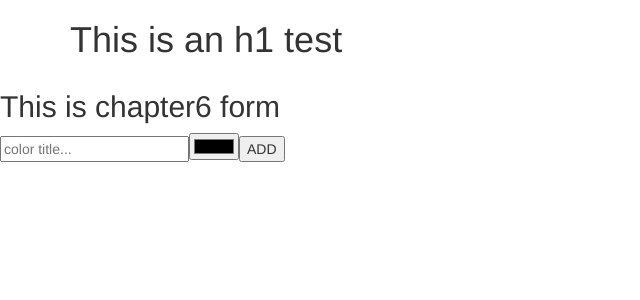
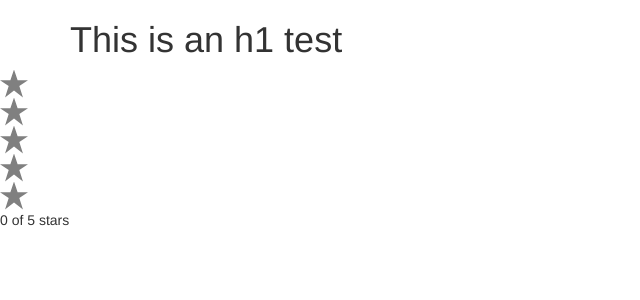
Before and after one commit to nerdmax/learning-react-test, a React (Create React App) app: page / in a window 1280 px wide. Shown: the top 300 px of the page, without its empty margins (0-640 px from the left). Built offline with nearby package versions, Linux system fonts and the light colour scheme.

Commit message:
Chapter6State

```diff
--- a/public/index.html
+++ b/public/index.html
@@ -28,6 +28,7 @@
     <div id="root"></div>
     <div id="chapter5-recipe"></div>
     <div id="chapter6-form"></div>
+    <div id="chapter6-state"></div>
     <!--
       This HTML file is a template.
       If you open it directly in the browser, you will see an empty page.
--- a/src/App.js
+++ b/src/App.js
@@ -6,14 +6,16 @@
 import { test } from "./test";
 import { Chapter3 } from "./Chapter3";
 import { Chapter5Recipe } from "./Chapter5";
-import { Chapter6Form } from './Chapter6';
+import { Chapter6Form } from "./Chapter6";
+import { Chapter6State } from "./Chapter6";
 
 class App extends Component {
   render() {
     // test();
     // Chapter3();
     // Chapter5Recipe();
-    Chapter6Form();
+    // Chapter6Form();
+    Chapter6State();
     return (
       // <div className="App">
       //   <header className="App-header">
--- a/src/Chapter6.js
+++ b/src/Chapter6.js
@@ -1,5 +1,5 @@
 import React, { Component } from "react";
-import PropTypes from 'prop-types';
+import PropTypes from "prop-types";
 import ReactDOM from "react-dom";
 
 // Refs
@@ -52,8 +52,65 @@
     onNewColor: f => f
   };
 
-  render(
-    <AddColorForm  />,
-    document.getElementById("chapter6-form")
-  );
+  render(<AddColorForm />, document.getElementById("chapter6-form"));
 };
+
+// State Management
+export const Chapter6State = () => {
+  const { render } = ReactDOM;
+
+  const Star = ({ selected = false, onClick = f => f }) => {
+    return (
+      <div className={selected ? "star selected" : "star"} onClick={onClick} />
+    );
+  };
+
+  Star.propTypes = {
+    selected: PropTypes.bool,
+    onClick: PropTypes.func
+  };
+
+  class StarRating extends Component {
+    constructor(props) {
+      super(props);
+      this.state = {
+        starsSelected: 0
+      };
+    }
+
+    change = starsSelected => {
+      return this.setState({ starsSelected });
+    };
+
+    render() {
+      const { totalStars } = this.props;
+      const { starsSelected } = this.state;
+      return (
+        <div className="star-rating">
+          {[...Array(totalStars)].map((n, i) => {
+            return (
+              <Star
+                key={i}
+                selected={i < starsSelected}
+                onClick={() => {
+                  return this.change(i + 1);
+                }}
+              />
+            );
+          })}
+          <p>{`${starsSelected} of ${totalStars} stars`}</p>
+        </div>
+      );
+    }
+  }
+
+  StarRating.propTypes = {
+    totalStars: PropTypes.number
+  };
+
+  StarRating.defaultProps = {
+    totalStars: 5
+  };
+
+  render(<StarRating />, document.getElementById("chapter6-state"));
+};
--- a/src/index.css
+++ b/src/index.css
@@ -10,3 +10,23 @@
   margin: 20px;
   background: #000;
 } */
+
+/* Chapter6 State */
+.star {
+  cursor: pointer;
+  width: 2em;
+  height: 2em;
+  background-color: grey;
+  -webkit-clip-path:
+    polygon(50% 0%, 63% 38%, 100% 38%,
+      69% 59%, 82% 100%, 50% 75%,
+      18% 100%, 31% 59%, 0% 38%, 37% 38%);
+  clip-path: polygon(50% 0%, 63% 38%,
+    100% 38%, 69% 59%, 82% 100%,
+    50% 75%, 18% 100%, 31% 59%,
+    0% 38%, 37% 38%);
+}
+
+.star.selected {
+  background-color: red;
+}
```
